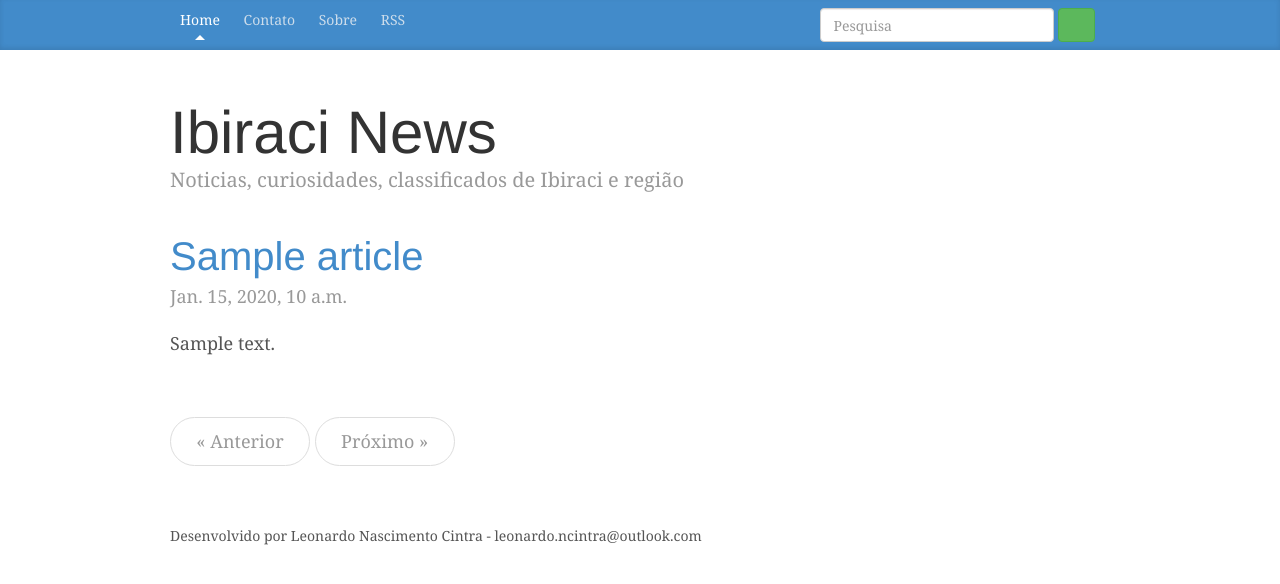
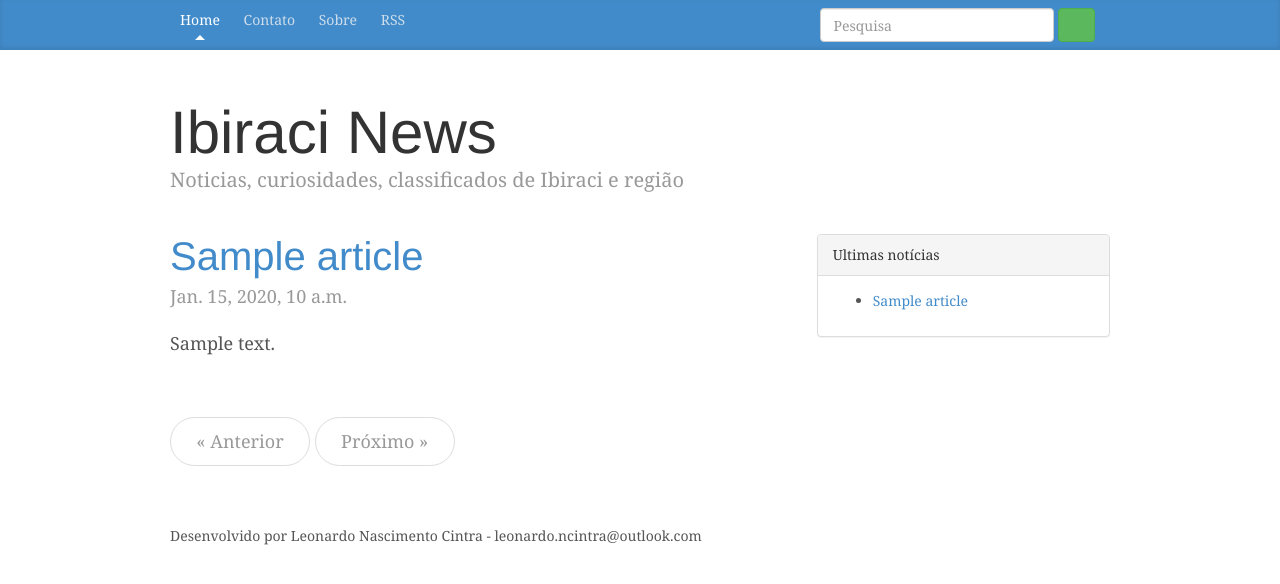
Before and after one commit to leonardocintra/ibiraci-news, a Django app: template artigos/templates/index.html in a window 1280 px wide. Shown: the top 584 px of the page. Run offline with Django 3.2, Linux system fonts and the light colour scheme; the template is opened without the code that fills it: most values are stand-ins (such as "Sample title", 1, 10 or a date in 2020); some libraries are stand-ins or nearby versions; some web fonts are replaced.

Commit message:
add ultimas noticias panel

```diff
--- a/artigos/templates/base.html
+++ b/artigos/templates/base.html
@@ -22,6 +22,7 @@
 						<a class="blog-nav-item" href="/contato/">Contato</a>
 						<a class="blog-nav-item" href="/sobre/">Sobre</a>
 						<a class="blog-nav-item" href="/rss/artigos/">RSS</a>
+						{% include "includes/linkAdmin.html" %}
 					</nav>
 				</div>
 				<div class="navbar-collapse collapse">
@@ -48,10 +49,14 @@
 			<div class="col-sm-8 blog-main">
 				{% block content %}
 				{% endblock %}
-
-				{% block back %}
+			</div>
+			<div class="col-sm-4">
+				{% block marketing %}
 				{% endblock %}
 			</div>
+
+			{% block back %}
+			{% endblock %}
 		</div>
 		<footer>
 			Desenvolvido por Leonardo Nascimento Cintra - leonardo.ncintra@outlook.com
--- /dev/null
+++ b/artigos/templates/includes/linkAdmin.html
@@ -0,0 +1,3 @@
+{% if user.is_authenticated %}
+	<a class="blog-nav-item" href="/admin/">Administrativo</a>
+{% endif %}
--- a/artigos/templates/index.html
+++ b/artigos/templates/index.html
@@ -28,3 +28,18 @@
 	</ul>
 	<!-- PAGINADOR FIM-->
 {% endblock %}
+
+{% block marketing %}
+	<div class="panel panel-default">
+		<div class="panel-heading"> Ultimas notícias </div>
+		<div class="panel-body">
+			{% if articles %}
+				{% for article in articles %}
+					<ul>
+						<li><a href="/artigo/{{ article.url }}">{{ article.title|safe }}</a></li>
+					</ul>
+				{% endfor %}
+			{% endif %}
+		</div>
+	</div>
+{% endblock %}
```
